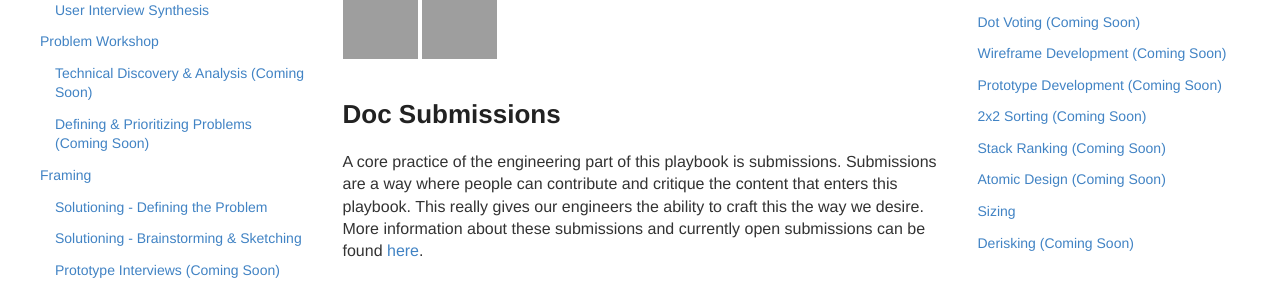
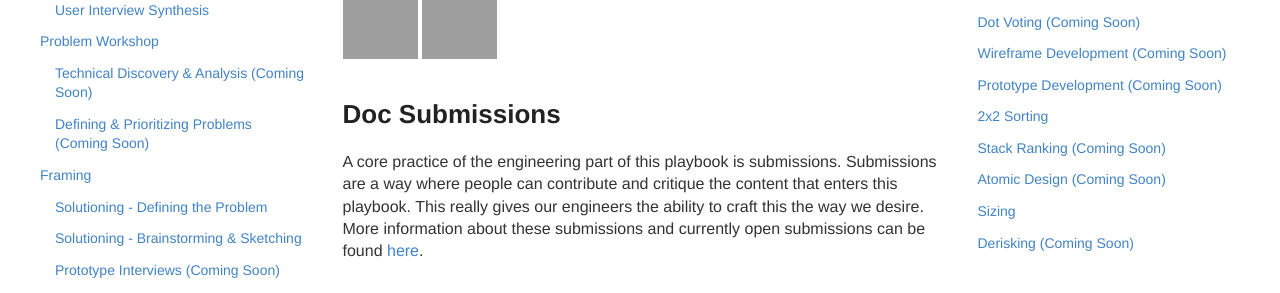
Before and after one commit to KnightPointSystems/kps_playbook, a Jekyll site: the page built from engineering.md, in a window 1280 px wide and 900 px high, scrolled down 522 px, cut to the strip 152-445 px from the top of the window. Built offline with Jekyll 4.4.1, drawn with Linux system fonts in a browser that asks for light colours; nearby versions of some CDN libraries; grey boxes are pictures that could not be loaded.

Commit message:
Update design-plays.html

```diff
--- a/_includes/design-plays.html
+++ b/_includes/design-plays.html
@@ -16,7 +16,7 @@
      <li><a href="#">Dot Voting (Coming Soon)</a></li>
      <li><a href="#">Wireframe Development (Coming Soon)</a></li>
      <li><a href="#">Prototype Development (Coming Soon)</a></li>
-     <li><a href="#">2x2 Sorting (Coming Soon)</a></li>
+     <li><a href="{{ site.baseurl }}/2x2">2x2 Sorting</a></li>
      <li><a href="#">Stack Ranking (Coming Soon)</a></li>
      <li><a href="#">Atomic Design (Coming Soon)</a></li>
      <li><a href="{{ site.baseurl }}/story-sizing">Sizing</a></li>
```
